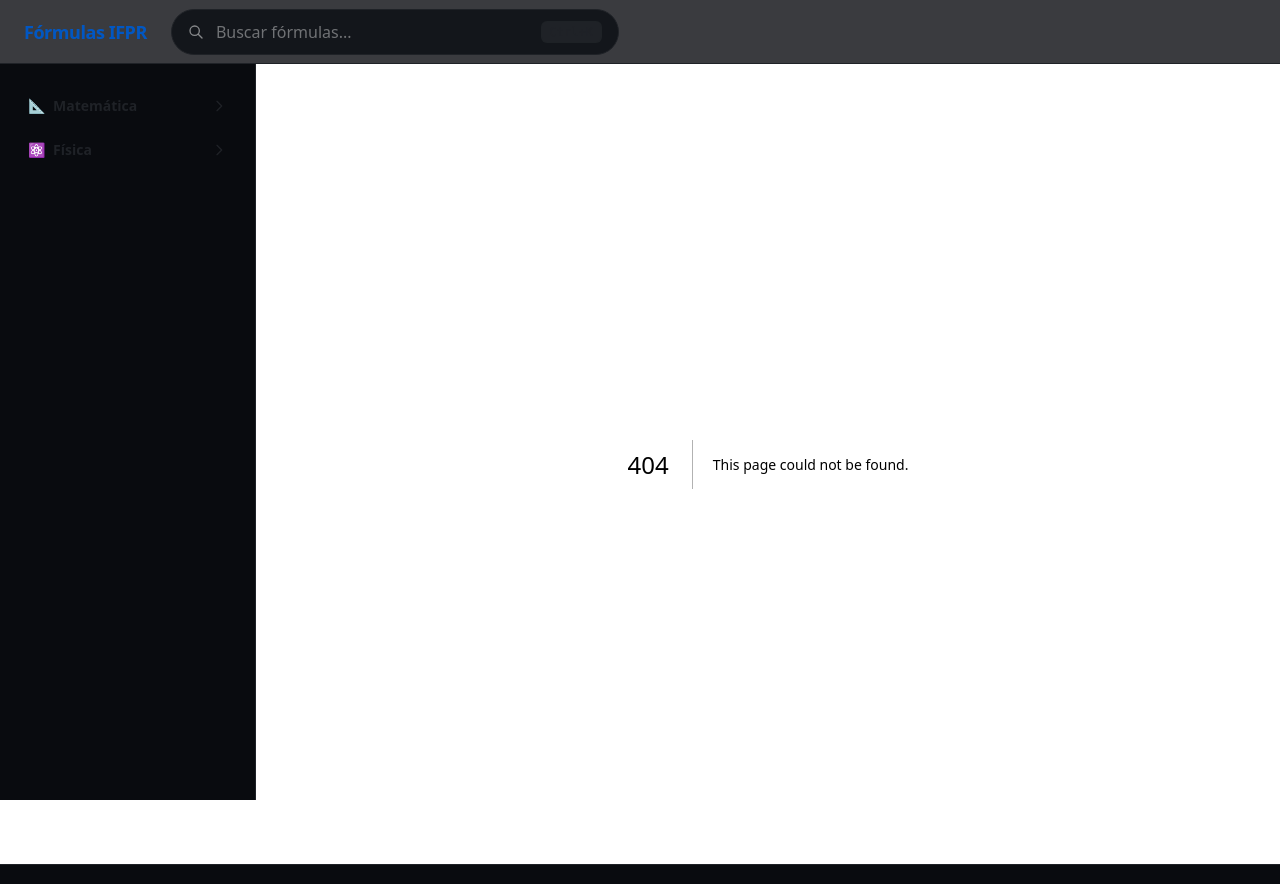
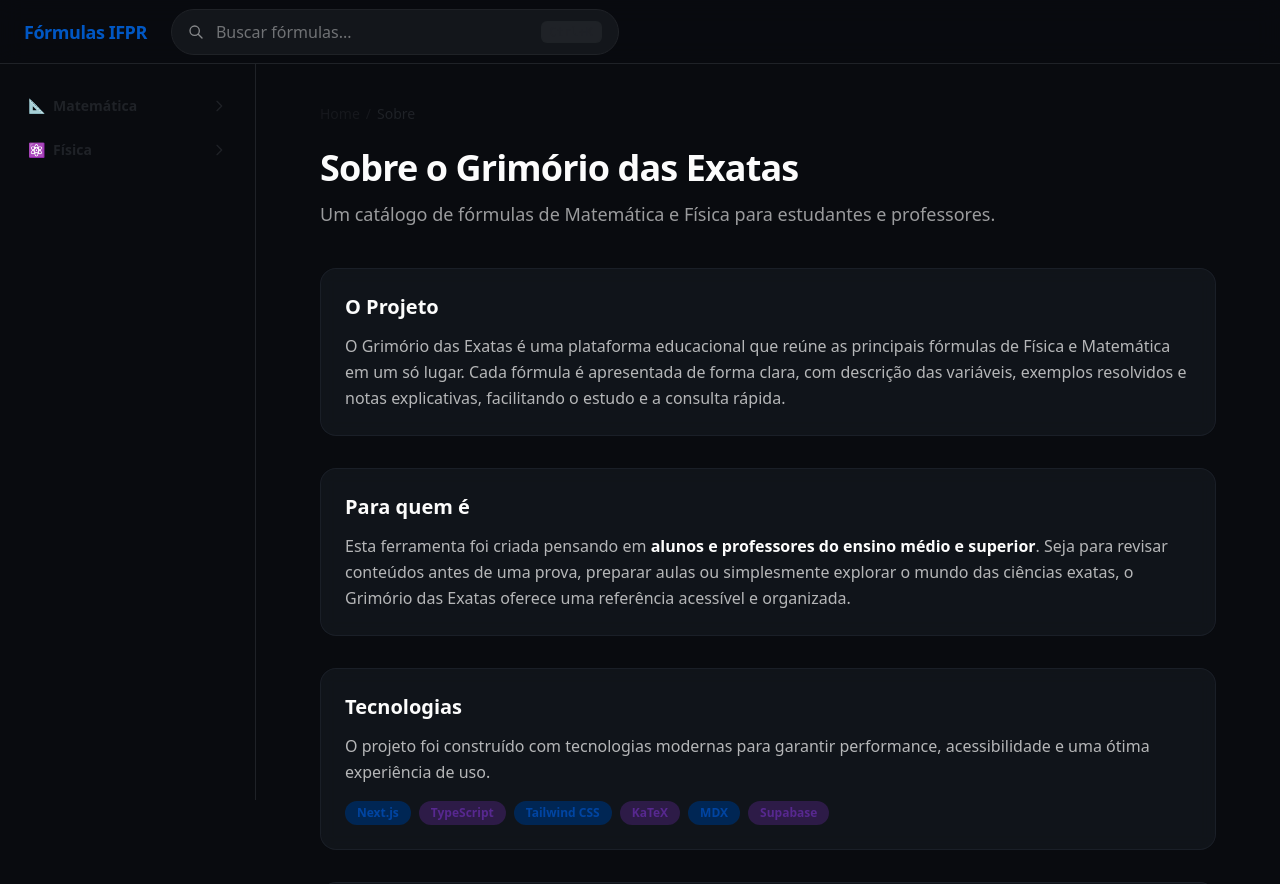
Before and after one commit to Luisaboia/grimorio-das-exatas, a Next.js app: page /sobre in a window 1280 px wide. Before the commit this address had no page. Shown: the top 884 px of the page. Built offline with nearby package versions, Linux system fonts and the light colour scheme.

Commit message:
feat: create about page and remove GitHub footer link

```diff
--- /dev/null
+++ b/src/app/sobre/page.tsx
@@ -0,0 +1,117 @@
+import type { Metadata } from "next";
+
+import { Breadcrumbs } from "@/components/layout/Breadcrumbs";
+import { Card } from "@/components/ui/Card";
+import { Badge } from "@/components/ui/Badge";
+
+export const metadata: Metadata = {
+  title: "Sobre | Grimório das Exatas",
+  description:
+    "Conheça o Grimório das Exatas — um catálogo de fórmulas de Matemática e Física para estudantes e professores do ensino médio e superior.",
+  openGraph: {
+    title: "Sobre | Grimório das Exatas",
+    description:
+      "Conheça o Grimório das Exatas — um catálogo de fórmulas de Matemática e Física para estudantes e professores do ensino médio e superior.",
+  },
+};
+
+const technologies = [
+  { name: "Next.js", variant: "fisica" as const },
+  { name: "TypeScript", variant: "matematica" as const },
+  { name: "Tailwind CSS", variant: "fisica" as const },
+  { name: "KaTeX", variant: "matematica" as const },
+  { name: "MDX", variant: "fisica" as const },
+  { name: "Supabase", variant: "matematica" as const },
+];
+
+export default function SobrePage() {
+  return (
+    <div className="px-6 py-10 lg:px-10">
+      <div className="mx-auto max-w-4xl">
+        {/* Breadcrumbs */}
+        <Breadcrumbs
+          items={[
+            { label: "Home", href: "/" },
+            { label: "Sobre" },
+          ]}
+        />
+
+        {/* Header */}
+        <div className="mb-10">
+          <h1 className="text-3xl font-bold tracking-tight text-surface-50 sm:text-4xl">
+            Sobre o Grimório das Exatas
+          </h1>
+          <p className="mt-3 text-lg text-surface-50/60">
+            Um catálogo de fórmulas de Matemática e Física para estudantes e
+            professores.
+          </p>
+        </div>
+
+        {/* Content */}
+        <div className="space-y-8">
+          {/* O Projeto */}
+          <Card>
+            <h2 className="mb-3 text-xl font-semibold text-surface-50">
+              O Projeto
+            </h2>
+            <p className="leading-relaxed text-surface-50/70">
+              O Grimório das Exatas é uma plataforma educacional que reúne as
+              principais fórmulas de Física e Matemática em um só lugar. Cada
+              fórmula é apresentada de forma clara, com descrição das variáveis,
+              exemplos resolvidos e notas explicativas, facilitando o estudo e a
+              consulta rápida.
+            </p>
+          </Card>
+
+          {/* Público-alvo */}
+          <Card>
+            <h2 className="mb-3 text-xl font-semibold text-surface-50">
+              Para quem é
+            </h2>
+            <p className="leading-relaxed text-surface-50/70">
+              Esta ferramenta foi criada pensando em{" "}
+              <strong className="text-surface-50">
+                alunos e professores do ensino médio e superior
+              </strong>
+              . Seja para revisar conteúdos antes de uma prova, preparar aulas
+              ou simplesmente explorar o mundo das ciências exatas, o Grimório
+              das Exatas oferece uma referência acessível e organizada.
+            </p>
+          </Card>
+
+          {/* Tecnologias */}
+          <Card>
+            <h2 className="mb-3 text-xl font-semibold text-surface-50">
+              Tecnologias
+            </h2>
+            <p className="mb-4 leading-relaxed text-surface-50/70">
+              O projeto foi construído com tecnologias modernas para garantir
+              performance, acessibilidade e uma ótima experiência de uso.
+            </p>
+            <div className="flex flex-wrap gap-2">
+              {technologies.map((tech) => (
+                <Badge key={tech.name} variant={tech.variant}>
+                  {tech.name}
+                </Badge>
+              ))}
+            </div>
+          </Card>
+
+          {/* Créditos */}
+          <Card>
+            <h2 className="mb-3 text-xl font-semibold text-surface-50">
+              Créditos
+            </h2>
+            <p className="leading-relaxed text-surface-50/70">
+              Desenvolvido com dedicação para a comunidade acadêmica. O conteúdo
+              das fórmulas é baseado em referências bibliográficas amplamente
+              utilizadas no ensino de Física e Matemática no Brasil. Agradecemos
+              a todos os educadores e estudantes que contribuem para a
+              disseminação do conhecimento.
+            </p>
+          </Card>
+        </div>
+      </div>
+    </div>
+  );
+}
--- a/src/components/layout/Footer.tsx
+++ b/src/components/layout/Footer.tsx
@@ -14,14 +14,6 @@ export function Footer() {
           >
             Sobre
           </Link>
-          <a
-            href="https://github.com"
-            target="_blank"
-            rel="noopener noreferrer"
-            className="text-sm text-surface-800/60 transition-colors hover:text-primary-500 text-surface-50/60 hover:text-primary-400"
-          >
-            GitHub
-          </a>
         </nav>
       </div>
     </footer>
```
